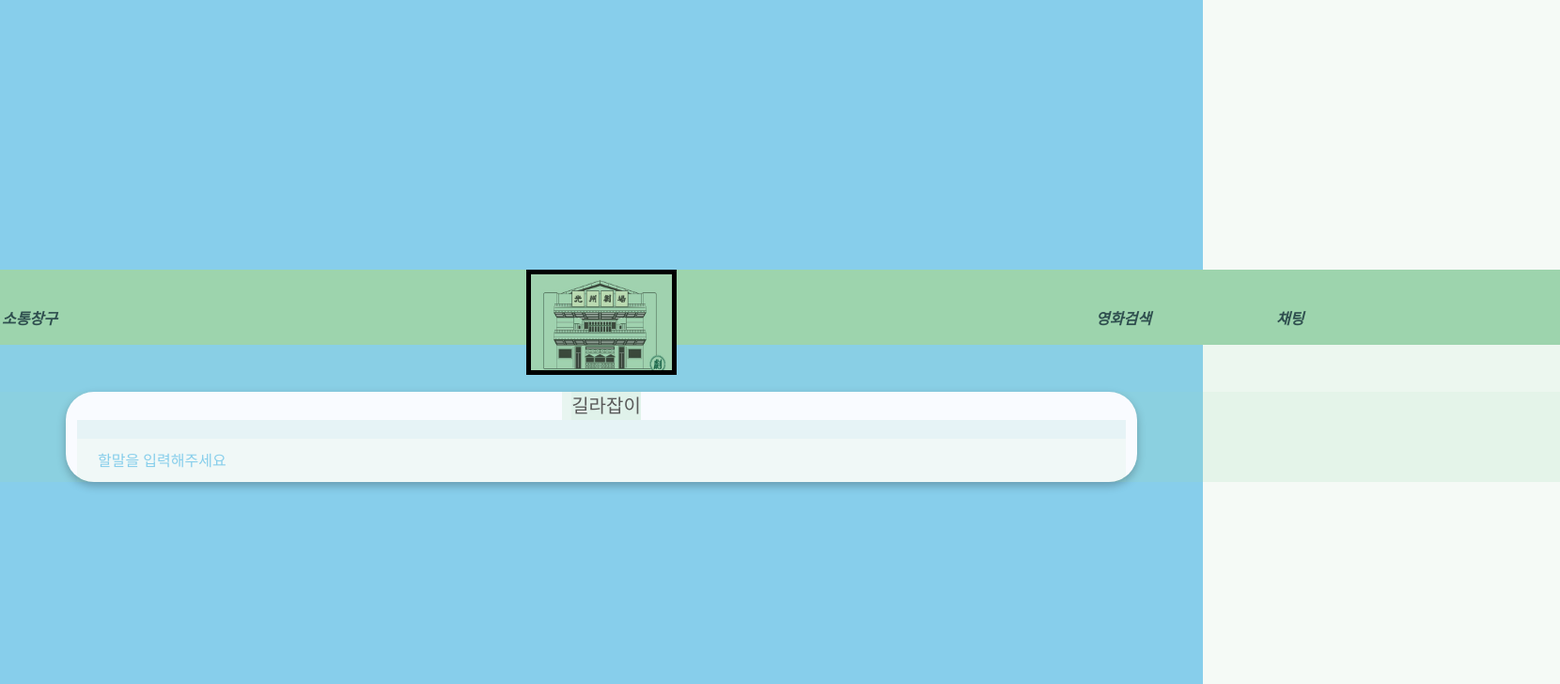
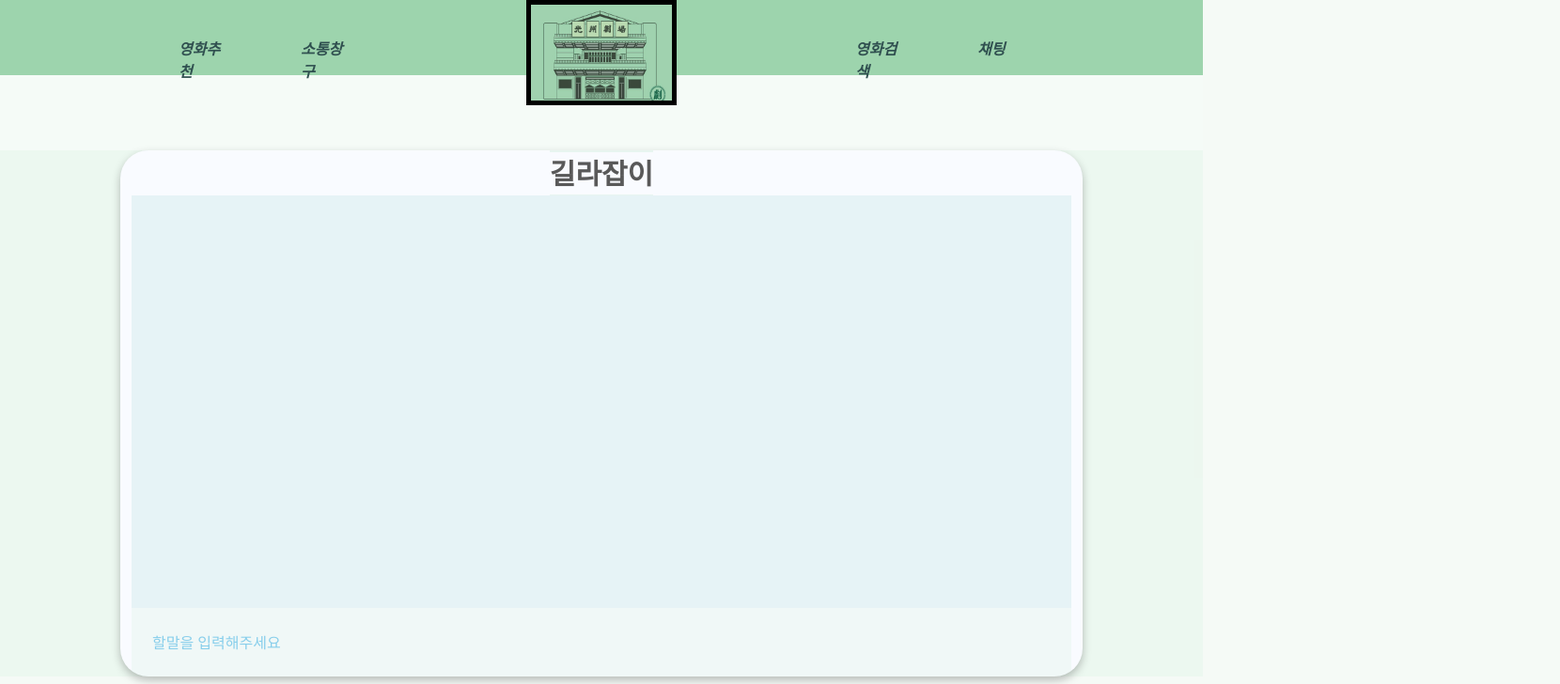
Before and after one commit to alsdk9349/project_MoviePalace, a Vue app in the folder now/front/final-project/: page /chat in a window 1280 px wide. Shown: the top 728 px of the page at 94% size, 1660 px wide, since content can reach past the window. Built offline with nearby package versions, Linux system fonts and the light colour scheme.

Commit message:
update_gpt

```diff
--- a/now/front/final-project/src/components/ArticleCard.vue
+++ b/now/front/final-project/src/components/ArticleCard.vue
@@ -48,8 +48,8 @@ function goDetail(movieId){
   background-color: lightgoldenrodyellow;
   width: 80vw;
   height: 20rem;
-  margin-top: 2rem;
-  margin-bottom : 2rem;
+  /* margin-top: 2rem; */
+  /* margin-bottom : 2rem; */
 }
 
 .img{
--- a/now/front/final-project/src/gpt-program-problem/app.js
+++ b/now/front/final-project/src/gpt-program-problem/app.js
@@ -16,7 +16,7 @@ const addChat = (type, value) => {
 const OPEN_API_URL = 'https://api.openai.com/v1/chat/completions'
 
 // 2. API 키 (발급 받은 Secret Key)
-const API_KEY ='sk-proj-2y5MeZ5AwEShg3zqkkbET3BlbkFJMURTlOkcUQlACUtQ8OdU'
+const API_KEY = import.meta.env.GPT_API_KEY
 
 // 필요한 헤더 정보
 const headers = {
--- a/now/front/final-project/src/gpt-program-problem/chat.vue
+++ b/now/front/final-project/src/gpt-program-problem/chat.vue
@@ -1,15 +1,16 @@
 <template>
   <div>
     <!-- 채팅창 화면 -->
-    <section class="container" style="margin-top: 50px;">
+    <section class="container section-scrollable" style="margin-top:5rem">
       <!-- 프로필 영역 -->
+
           <div class="top-area">
             <div class="profile-area">
               <span>길라잡이</span>
             </div>
           </div>
           <!-- 채팅 영역 -->
-      <div class="chat-area chatst" ref="chatArea"></div>
+          <div class="chat-area" ref="chatArea"></div>
 
           <!-- 채팅창 하단 영역 -->
           <div class="bottom-area">
@@ -21,7 +22,7 @@
 
 <script>
 import axios from 'axios';
-
+import {ref} from 'vue';
 export default {
   mounted() {
     this.$nextTick(() => {
@@ -50,7 +51,9 @@ export default {
       chatContainer.scrollTop = chatContainer.scrollHeight;
     },
     chatReceive(userMsg) {
-      const answer = "";
+      // const answer = ref("");
+      // this.addChat("receive", answer.value);
+      const answer ="길라잡이"
       this.addChat("receive", answer);
     },
     sendMessageToServer(message) {
@@ -89,5 +92,19 @@ import './style.css'
 </script>
 
 <style scoped>
+/* .send-chat {
+
+  background-color: black;
+  align-self: flex-end;
+  color : white;
+} */
+
+/* .receive-chat {
+  background-color: var(--color-gray);
+} */
+.section-scrollable{
+  height: 70vh;
+  overflow-y: auto;
+}
 
 </style>
--- a/now/front/final-project/src/gpt-program-problem/style.css
+++ b/now/front/final-project/src/gpt-program-problem/style.css
@@ -76,7 +76,7 @@
 /**
   그 외
 */
-body {
+/* body {
   width: 100vw;
   height: 100vh;
   background: linear-gradient(180deg,
@@ -88,7 +88,7 @@ body {
   margin: auto;
   max-width: 1280px;
   min-height: 576px;
-}
+} */
 
 /* 프로필, 채팅, 입력창을 담는 컨테이너 */
 .container {
@@ -108,14 +108,16 @@ body {
 .profile-area {
   display: flex;
   align-items: center;
+  height: 3rem;
 }
 
 
 .profile-area>span {
-  margin-left: 10px;
-  font-size: 20px;
-  font-weight: semi-bold;
+
+  font-size: 30px;
+  font-weight: bold;
   color: var(--color-text);
+  background-color: #f9fbff;;
 }
 
 /* 입력창, 툴 */
--- a/now/front/final-project/src/views/CommunityView.vue
+++ b/now/front/final-project/src/views/CommunityView.vue
@@ -3,7 +3,7 @@
     <div class="title">
       <h1>소통 창구</h1>
     </div>
-    <ArticleCard v-for="movie in movies" :movie="movie" :key="movie.pk"/>
+    <ArticleCard class="pointer" v-for="movie in movies" :movie="movie" :key="movie.pk"/>
     <nav aria-label="Page navigation example">
       <ul class="pagination">
         <li class="page-item page-link" @click="start()">처음으로</li>
@@ -90,4 +90,9 @@ axios({
 .pagination .page-item {
   cursor: pointer;
 }
+.pointer{
+  cursor: pointer;
+  margin-top: 2rem;
+  margin-bottom: 2rem;
+}
 </style>
```
Lines whose indentation alone changed are shown as unchanged.
